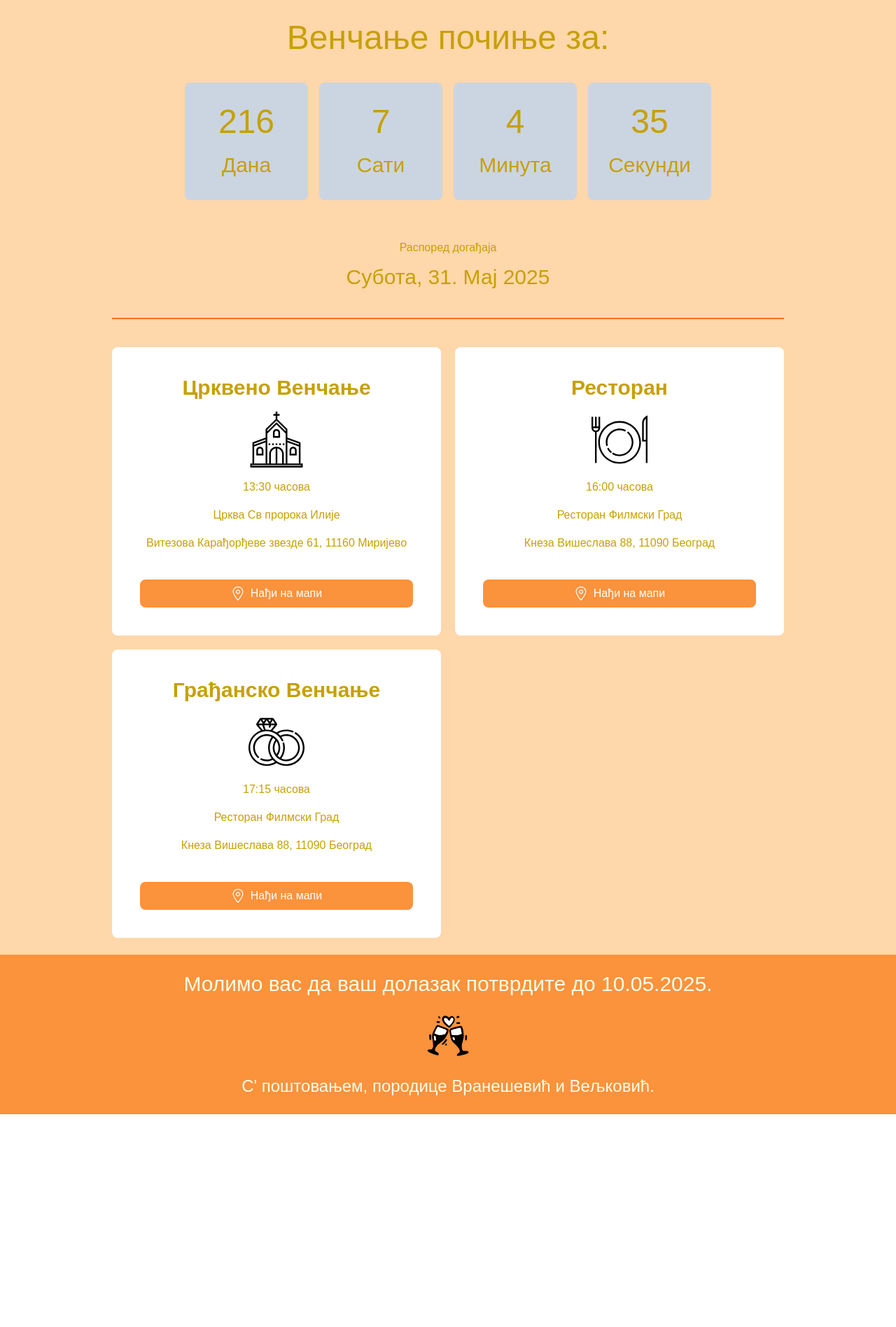
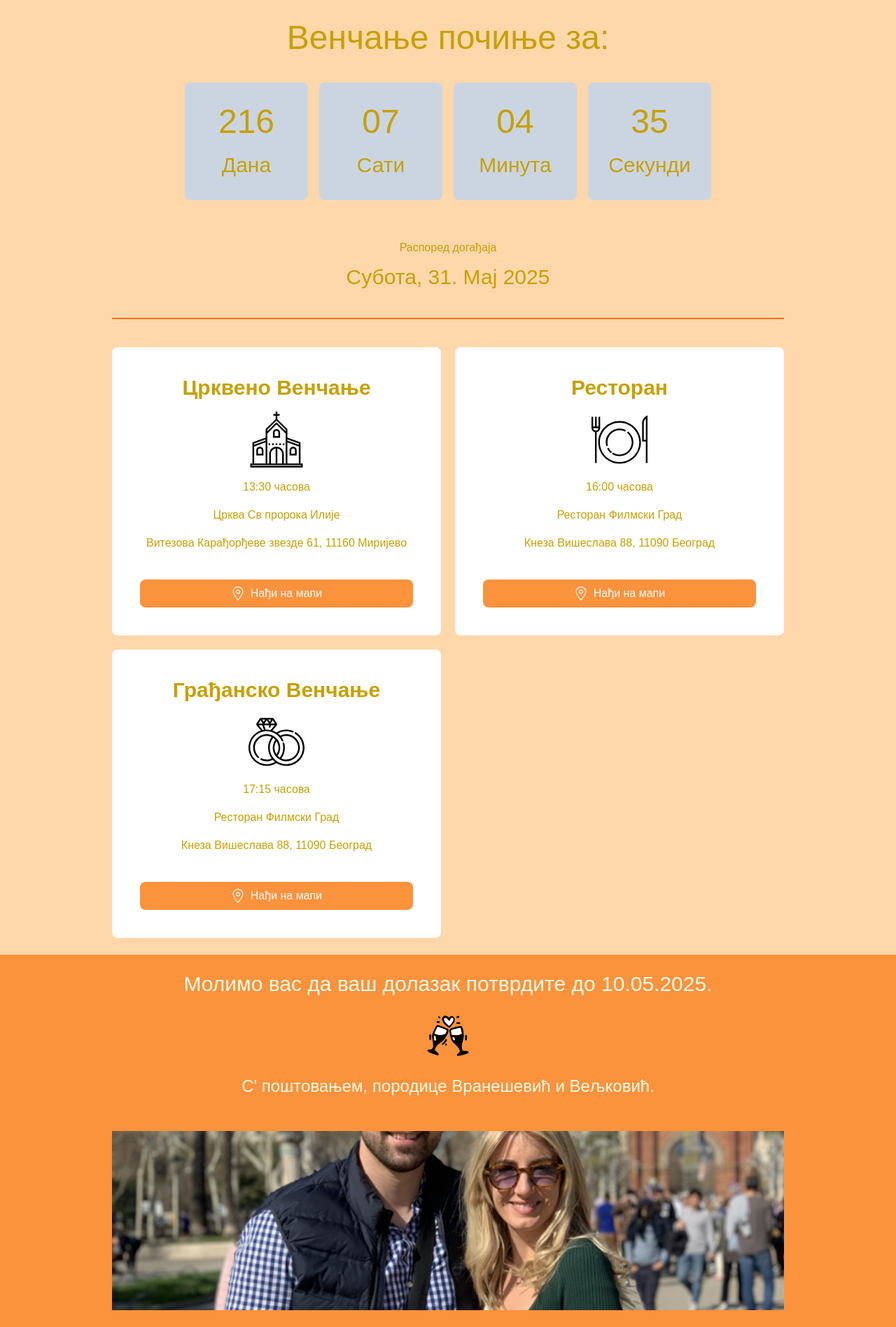
Before and after one commit to CNKE94/kikica.github.io, a Nuxt app: page / in a window 1280 px wide. Shown: the part 802-2698 px from the top of the page at 70% size. Before the commit the page ends 2394 px from the top, so only its background shows below. Built offline with nearby package versions, Linux system fonts and the light colour scheme.

Commit message:
feat(): implemented slideshow

```diff
--- /dev/null
+++ b/components/SlideShowComponent.vue
@@ -0,0 +1,12 @@
+<script setup lang="ts">
+const images = ["/images/vencanje.jpeg", "/images/vencanje.jpeg", "/images/vencanje.jpeg"];
+</script>
+
+<template>
+    <AppContainer class="flex flex-col text-center bg-orange-400 gap-6">
+        <AppSlideshow
+         :images
+         :transition-duration="5000"
+        />
+    </AppContainer>
+</template>
--- a/components/app/AppCountdown.vue
+++ b/components/app/AppCountdown.vue
@@ -3,12 +3,13 @@ interface Props {
   number: number;
   subtitle: string;
 }
-defineProps<Props>();
+const props = defineProps<Props>();
+const zero = computed(() => props.number < 10 ? 0 : '');
 </script>
 
 <template>
-    <div class="bg-slate-300 rounded-lg py-4 lg:py-8 px-1 min-w-20 lg:px-3 lg:min-w-44">
-        <p class="text-2xl lg:text-5xl">{{ number }}</p>
-        <p class="text-lg lg:text-3xl mt-2 lg:mt-5">{{ subtitle }}</p>
-    </div>
+  <div class="bg-slate-300 rounded-lg py-4 lg:py-8 px-1 min-w-20 lg:px-3 lg:min-w-44">
+    <p class="text-2xl lg:text-5xl">{{ zero }}{{ number }}</p>
+    <p class="text-lg lg:text-3xl mt-2 lg:mt-5">{{ subtitle }}</p>
+  </div>
 </template>
--- /dev/null
+++ b/components/app/AppSlideshow.vue
@@ -0,0 +1,48 @@
+<script setup lang="ts">
+import { ref, onMounted, onBeforeUnmount } from "vue";
+
+interface SlideProps {
+  images: string[];
+  slideDuration?: number;
+  transitionDuration?: number;
+}
+
+const props = defineProps<SlideProps>();
+
+const slideDuration = props.slideDuration || 3000;
+const transitionDuration = props.transitionDuration || 500;
+
+const currentIndex = ref(0);
+const intervalId = ref<ReturnType<typeof setInterval> | null>(null);
+
+const nextSlide = () => {
+  currentIndex.value = (currentIndex.value + 1) % props.images.length;
+};
+
+const startSlideshow = () => {
+  intervalId.value = setInterval(nextSlide, slideDuration);
+};
+
+const pauseSlideshow = () => {
+  if (intervalId.value) clearInterval(intervalId.value);
+};
+
+onMounted(startSlideshow);
+onBeforeUnmount(pauseSlideshow);
+</script>
+
+<template>
+  <div class="overflow-hidden relative">
+    <div
+      class="flex transition-transform ease-in-out duration-[2000ms]"
+      :style="{ transform: `translateX(-${currentIndex * 100}%)` }"
+    >
+      <NuxtImg
+          v-for="(image, index) in props.images"
+          :key="index"
+          :src="image"
+          class="flex-shrink-0 w-full h-64 bg-cover bg-center object-cover"
+        />
+    </div>
+  </div>
+</template>
--- a/pages/index.vue
+++ b/pages/index.vue
@@ -6,5 +6,6 @@
     <CountdownComponent />
     <EventSchedule />
     <FooterComponent />
+    <SlideShowComponent />
   </div>
 </template>
--- a/pages/kikica.github.io/index.vue
+++ b/pages/kikica.github.io/index.vue
@@ -1,5 +1,4 @@
-<script setup lang="ts">
-</script>
+<script setup lang="ts"></script>
 
 <template>
   <div>
@@ -7,5 +6,6 @@
     <CountdownComponent />
     <EventSchedule />
     <FooterComponent />
+    <SlideShowComponent />
   </div>
 </template>
```
